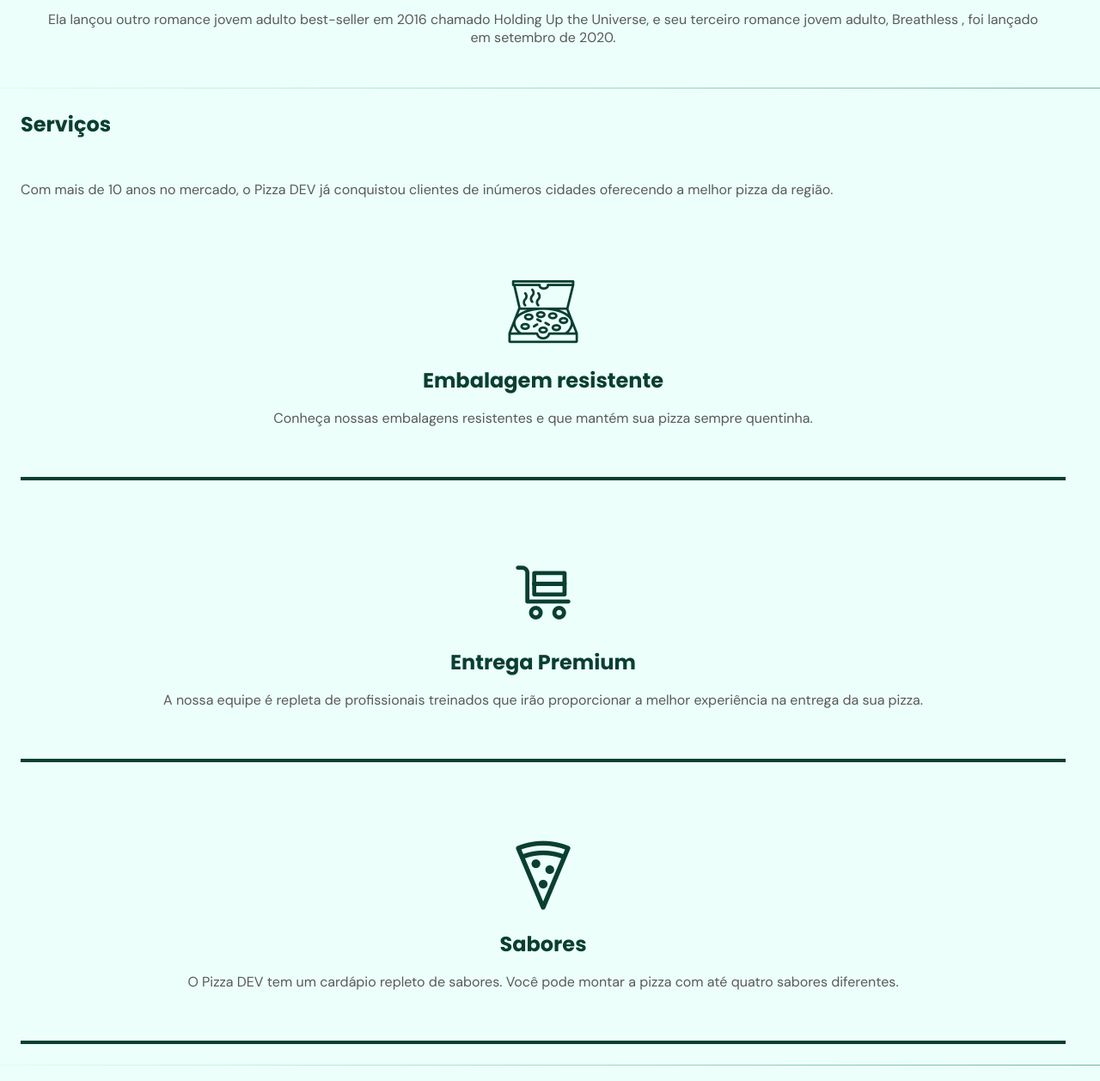
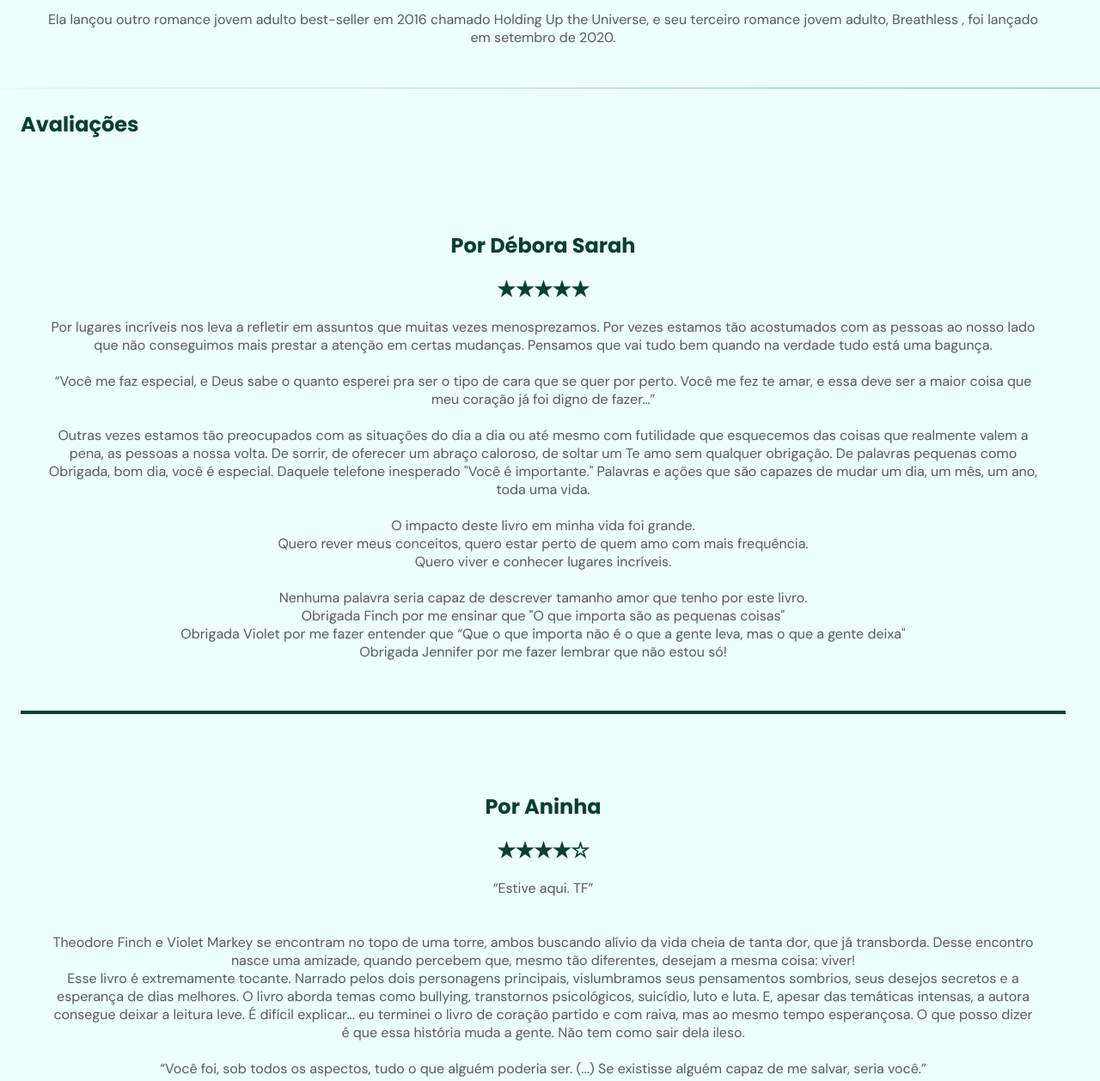
Before and after one commit to AnunciacaoMariana/ABP, a plain HTML site: page ABP/index.html in a window 1280 px wide. Shown: the part 2652-3910 px from the top of the page at 86% size. Drawn offline with Linux system fonts and the light colour scheme; files whose address does not match are found by name.

Commit message:
SITE PRONTO!!!!!!

```diff
--- a/ABP/index.html
+++ b/ABP/index.html
@@ -138,37 +138,36 @@
       <!-- Página3 -->
       <section class="services">
         <div class="container grid">
-          <h2 class="title">Serviços</h2>
-          <p class="justify-text">
-            Com mais de 10 anos no mercado, o Pizza DEV já conquistou clientes
-            de inúmeros cidades oferecendo a melhor pizza da região.
-          </p>
+          <h2 class="title">Avaliações</h2>
           <div class="card">
-            <i class="icon-pizza-box"></i>
-            <h3 class="title">Embalagem resistente</h3>
-            <p>
-              Conheça nossas embalagens resistentes e que mantém sua pizza
-              sempre quentinha.
-            </p>
+            <h3 class="title">Por Débora Sarah</h3>
+            <h3 class="title">★★★★★</h3>
+            <p>Por lugares incríveis nos leva a refletir em assuntos que muitas vezes menosprezamos. Por vezes estamos tão acostumados com as pessoas ao nosso lado que não conseguimos mais prestar a atenção em certas mudanças. Pensamos que vai tudo bem quando na verdade tudo está uma bagunça.
+            <br> <br/>
+            <p>“Você me faz especial, e Deus sabe o quanto esperei pra ser o tipo de cara que se quer por perto. Você me fez te amar, e essa deve ser a maior coisa que meu coração já foi digno de fazer…”</p>
+            <br>
+            <p>Outras vezes estamos tão preocupados com as situações do dia a dia ou até mesmo com futilidade que esquecemos das coisas que realmente valem a pena, as pessoas a nossa volta. De sorrir, de oferecer um abraço caloroso, de soltar um Te amo sem qualquer obrigação. De palavras pequenas como Obrigada, bom dia, você é especial. Daquele telefone inesperado "Você é importante." Palavras e ações que são capazes de mudar um dia, um mês, um ano, toda uma vida.</p>
+            <br>
+            <p>O impacto deste livro em minha vida foi grande.</p>
+            <p>Quero rever meus conceitos, quero estar perto de quem amo com mais frequência.</p>
+            <p>Quero viver e conhecer lugares incríveis.</p>
+            <br>
+            <p>Nenhuma palavra seria capaz de descrever tamanho amor que tenho por este livro.</p>
+            <p>Obrigada Finch por me ensinar que "O que importa são as pequenas coisas"</p>
+            <p>Obrigada Violet por me fazer entender que “Que o que importa não é o que a gente leva, mas o que a gente deixa"</p>
+            <p>Obrigada Jennifer por me fazer lembrar que não estou só!</p>
           </div>
+
           <div class="card">
-            <i class="icon-pizza-delivery"></i>
-            <h3 class="title">Entrega Premium</h3>
-            <p>
-              A nossa equipe é repleta de profissionais treinados que irão
-              proporcionar a melhor experiência na entrega da sua pizza.
-            </p>
+            <h3 class="title">Por Aninha</h3>
+            <h3 class="title">★★★★☆</h3>
+            <p>“Estive aqui. TF”</p>
+            <br> <br/>
+            <p>Theodore Finch e Violet Markey se encontram no topo de uma torre, ambos buscando alívio da vida cheia de tanta dor, que já transborda. Desse encontro nasce uma amizade, quando percebem que, mesmo tão diferentes, desejam a mesma coisa: viver!</p>
+            <p>Esse livro é extremamente tocante. Narrado pelos dois personagens principais, vislumbramos seus pensamentos sombrios, seus desejos secretos e a esperança de dias melhores. O livro aborda temas como bullying, transtornos psicológicos, suicídio, luto e luta. E, apesar das temáticas intensas, a autora consegue deixar a leitura leve. É difícil explicar... eu terminei o livro de coração partido e com raiva, mas ao mesmo tempo esperançosa. O que posso dizer é que essa história muda a gente. Não tem como sair dela ileso.</p>
+            <br>
+            <p>“Você foi, sob todos os aspectos, tudo o que alguém poderia ser. (...) Se existisse alguém capaz de me salvar, seria você.”</p>
           </div>
-          <div class="card">
-            <i class="icon-pizza-flavors"></i>
-            <h3 class="title">Sabores</h3>
-            <p>
-              O Pizza DEV tem um cardápio repleto de sabores. Você pode montar a
-              pizza com até quatro sabores diferentes.
-            </p>
-          </div>
-        </div>
-      </section>
 
       <div class="divider"></div>
 
@@ -177,17 +176,27 @@
         <div class="container grid">
           <div class="imagem">
             <img
-              src="https://m.media-amazon.com/images/S/amzn-author-media-prod/30hon4piemcng5d55dsdpdpmpm._SX450_.jpg"
-              alt="POR LUGARES INCRÍVEIS - Jennifer Niven"
+              src="https://resenhandosonhos.com/wp-content/uploads/2016/11/20161120_151547.jpg"
+              alt="JUNTANDO OS PEDAÇOS - Jennifer Niven"
             />
           </div>
           <div class="texto">
-            <h1 class="title">JENNIFER NIVEN</h1>
-            <p>
-              Ela cresceu em Indiana. Além de escrever romances, Niven também
-              trabalhou como roteirista, jornalista e produtor associado na ABC
-              Television.
-            </p>
+            <h1 class="title">JUNTANDO OS PEDAÇOS</h1>
+            <p>Jack tem prosopagnosia, uma doença que o impede de reconhecer o rosto das pessoas. Quando ele olha para alguém, vê os olhos, o nariz, a boca… mas não consegue juntar todas as peças do quebra-cabeça para gravar na memória. Então ele usa marcas identificadoras, como o cabelo, a cor da pele, o jeito de andar e de se vestir, para tentar distinguir seus amigos e familiares. Mas ninguém sabe disso - até o dia em que ele encontra Libby. Libby é nova na escola. Ela passou os últimos anos em casa, juntando os pedaços do seu coração depois da morte de sua mãe. A garota finalmente se sente pronta para voltar à vida normal, mas logo nos primeiros dias de aula é alvo de uma brincadeira cruel por causa de seu peso e vai parar na diretoria. Junto com Jack. Aos poucos essa dupla improvável se aproxima e, juntos, eles aprendem a enxergar um ao outro como ninguém antes tinha feito. </p>
+          </div>
+        </div>
+
+        <div class="container grid">
+          <div class="imagem">
+            <img
+              src="https://1.bp.blogspot.com/-BQJ_yqEI-A0/YL-ZzYvJqOI/AAAAAAAAL7g/R3npVqXx_vsghWQYfz0JOF0CO49PLQy2gCLcBGAsYHQ/w1200-h630-p-k-no-nu/sem%2Bar%2Broendo%2Blivros.jpg"
+              alt="SEM AR - Jennifer Niven"
+            />
+          </div>
+          <div class="texto">
+            <h1 class="title">SEM AR</h1>
+            <p>Passar o verão numa ilha remota não era o plano de Claudine Henry. Ela deveria estar viajando de carro com sua melhor amiga, aproveitando cada minuto antes de ir para a faculdade. Mas depois que seus pais anunciam o divórcio, o mundo dela vira de cabeça para baixo ― e Claude vai parar nesse destino improvável, acompanhando a mãe que tenta se reconstruir depois da separação.
+            Ali, a garota não tem internet, sinal de celular ou amigos. Até que conhece Jeremiah. Com o espírito livre e um passado misterioso, a química entre os dois é imediata e irresistível. Enquanto vivem aventuras pelas praias, dunas e florestas, Claude e Miah tentam não se apaixonar ― afinal, esse relacionamento tem os dias contados. Mas talvez viver esse romance seja exatamente do que Claude precisa para começar a escrever sua própria história.</p>
           </div>
         </div>
       </section>
--- a/ABP/style.css
+++ b/ABP/style.css
@@ -314,7 +314,6 @@ nav.show .menu {
 .card i {
   display: block;
   margin-bottom: 1.5rem;
-  font-size: 5rem;
   color: var(--base-color);
 }
 
```
